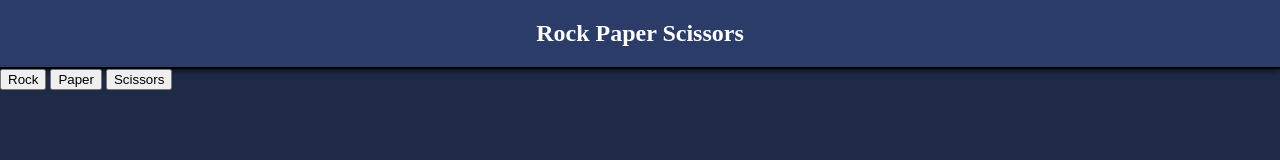
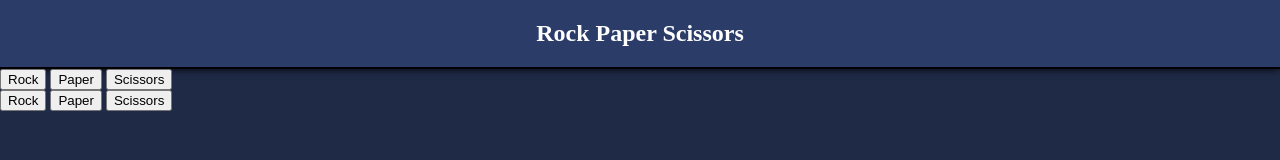
Before and after one commit to yomizana/rock-paper-scissors, a plain HTML site: page index.html in a window 1280 px wide. Drawn offline with Linux system fonts and the light colour scheme.

Commit message:
Add buttons for computer controls

```diff
--- a/index.html
+++ b/index.html
@@ -17,6 +17,11 @@
                 <button id="paper">Paper</button>
                 <button id="scissors">Scissors</button>
             </div>
+            <div class="computer-controls">
+                <button id="rock">Rock</button>
+                <button id="paper">Paper</button>
+                <button id="scissors">Scissors</button>
+            </div>
         </div>
         <div class="footer">
 
--- a/script.js
+++ b/script.js
@@ -28,6 +28,8 @@ function playRound(playerSelection, computerSelection) {
     }
 }
 
+
+
 let rockButton = document.querySelector('#rock');
 let paperButton = document.querySelector('#paper');
 let scissorsButton = document.querySelector('#scissors');
```
